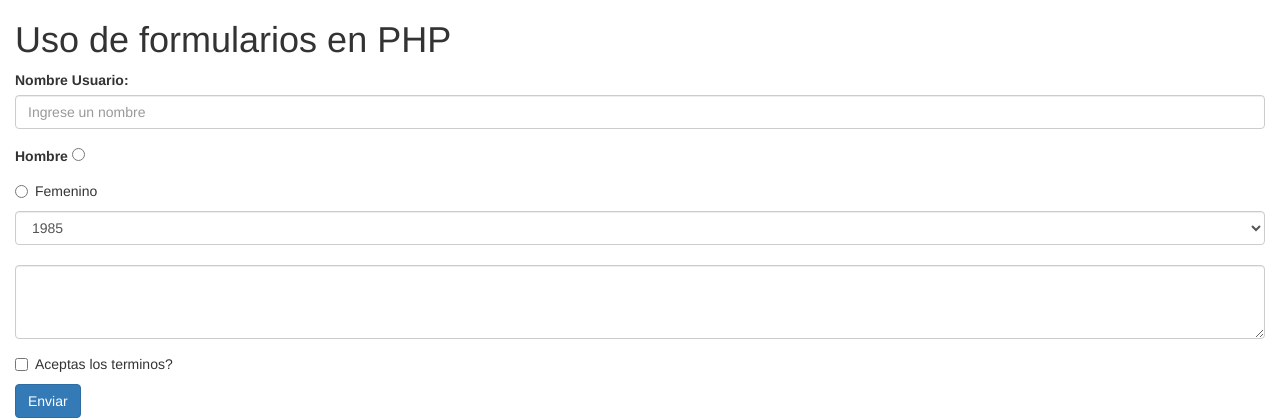
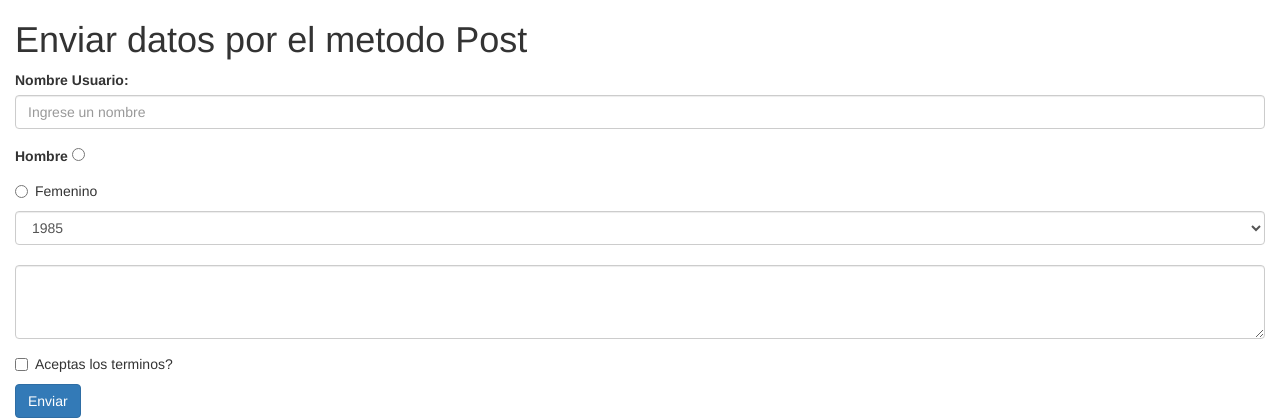
Before and after one commit to viktorHbenitez/cursoIntroPHP, a PHP site: page /formulario/formulario.php in a window 1280 px wide. Shown: the top 420 px of the page. Run offline with PHP 8.4, Linux system fonts and the light colour scheme.

Commit message:
formulario 1.3 recibir datos metodo POST

```diff
--- a/formulario/formulario.php
+++ b/formulario/formulario.php
@@ -14,9 +14,9 @@
 <body>
 	<div class="container-fluid">
 
-		<h1>Uso de formularios en PHP</h1>
-
-		<form action="" method="">    <!-- action = archivoDestino.php  method= Get / Post -->
+		<h1>Enviar datos por el metodo Post</h1>
+		<!-- method = post:: Se crea un arreglo o variable que almacena los datos del formulario y los recibe con el atributo name-->
+		<form action="datosRecibidos.php" method="post">    <!-- action = archivoDestino.php  method= Get / Post -->
 			<div class="form-group">
 				<label for="nombreUsuario">Nombre Usuario:</label>
 				<input type="text" id="nombreUsuario"  class="form-control" placeholder="Ingrese un nombre" name="nombre"/>
```
Also changed, not shown: formulario/datosRecibidos.php (added, +26 -0 lines).
